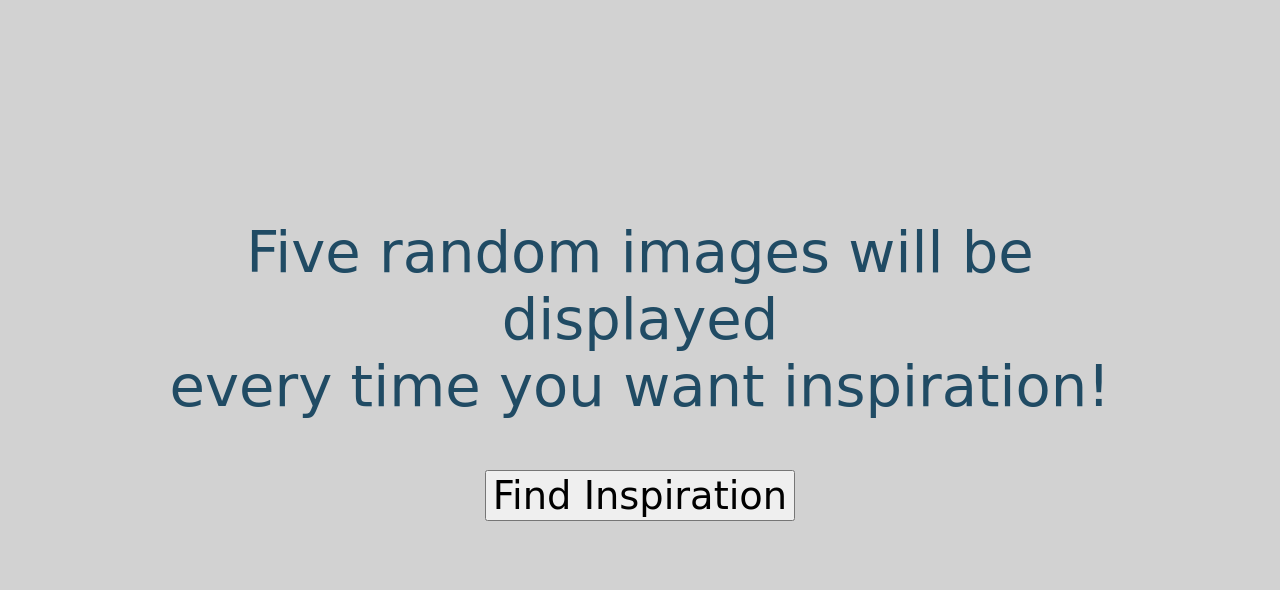
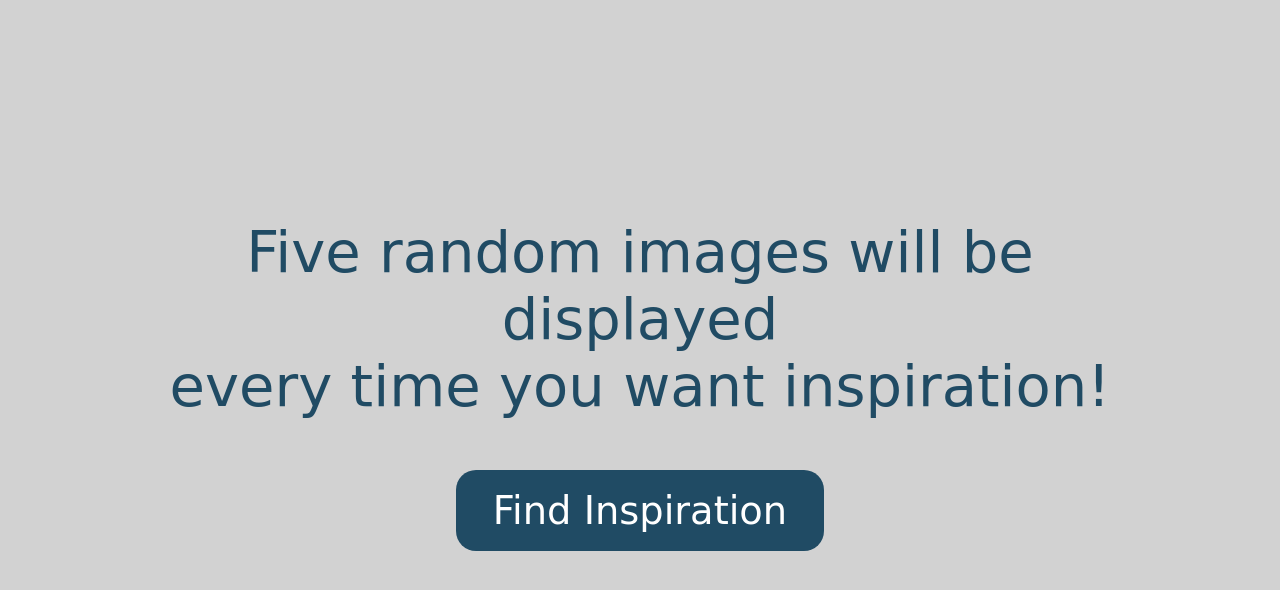
Before and after one commit to AngelleFlores/inspire-to-draw-web-page, a plain HTML site: page index.html in a window 1280 px wide. Shown: the part 150-740 px from the top of the page. Drawn offline with nearby package versions, Linux system fonts and the light colour scheme; a web font is replaced by a local one.

Commit message:
Add button style and organize css

```diff
--- a/style.css
+++ b/style.css
@@ -10,9 +10,21 @@ body {
     text-align: center;
 }
 
-html {
-    scroll-behavior: smooth;
-    font-size: 60%;
+button {
+    font-size: 4rem;
+    background-color: #204B64;
+    color: #FFFFFF;
+    padding: 18px 37px;
+    border-radius: 20px;
+    border: none;
+}
+
+button:hover {
+    background-color: #30759C;
+}
+
+button, h1 {
+    cursor: pointer;
 }
 
 h1 {
@@ -23,12 +35,13 @@ h1 {
     border-bottom: 1px solid #204B64;
 }
 
+html {
+    scroll-behavior: smooth;
+    font-size: 60%;
+}
+
 .intro p {
     font-size: 6rem;
     margin-top: 230px;
     margin-bottom: 50px;
 }
-
-#start-button {
-    font-size: 4rem;
-}
```
